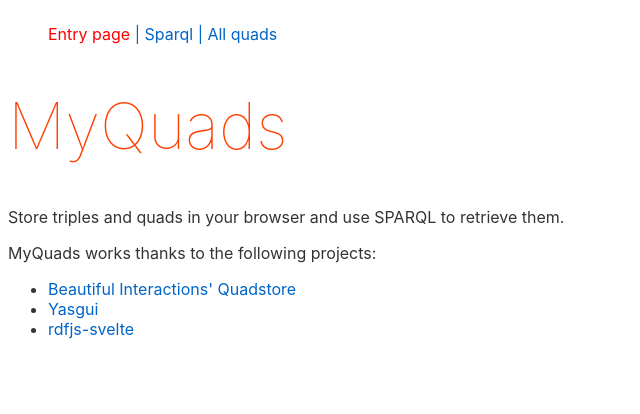
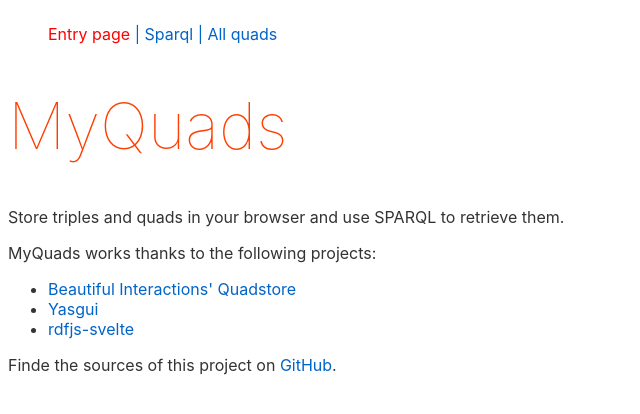
Before and after one commit to retog/patchgraph, a Svelte app: page / in a window 1280 px wide. Shown: the top 414 px of the page, without its empty margins (0-640 px from the left). Built offline with nearby package versions, Linux system fonts and the light colour scheme.

Commit message:
Added link to GitHub

```diff
--- a/src/Entry.svelte
+++ b/src/Entry.svelte
@@ -16,4 +16,5 @@
     <li><a href="https://github.com/TriplyDB/Yasgui">Yasgui</a></li>
     <li><a href="https://github.com/linked-solutions/rdfjs-svelte">rdfjs-svelte</a></li>
   </ul>
+  <p>Finde the sources of this project on <a href="https://github.com/retog/patchgraph">GitHub</a>.</p>
 </main>
```
